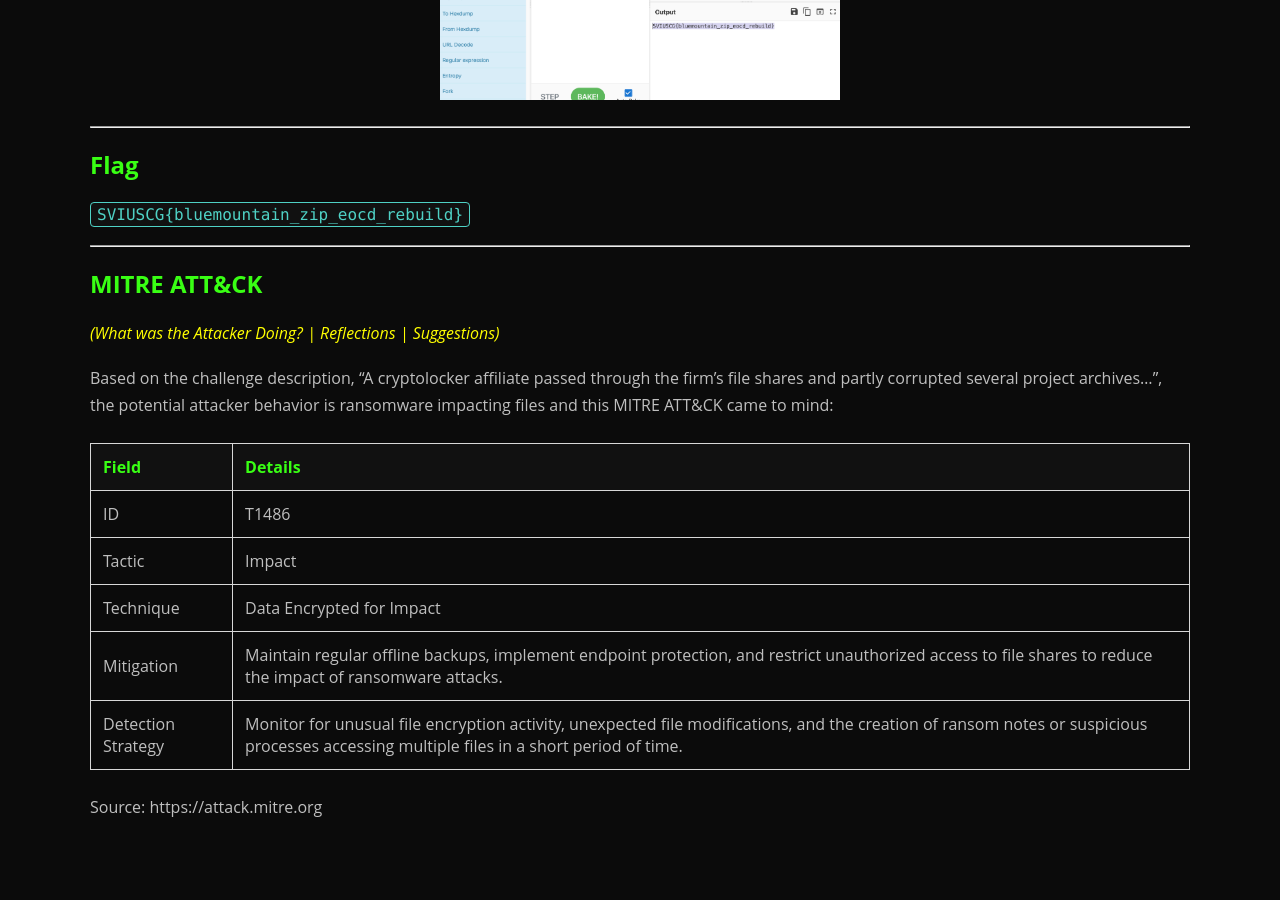
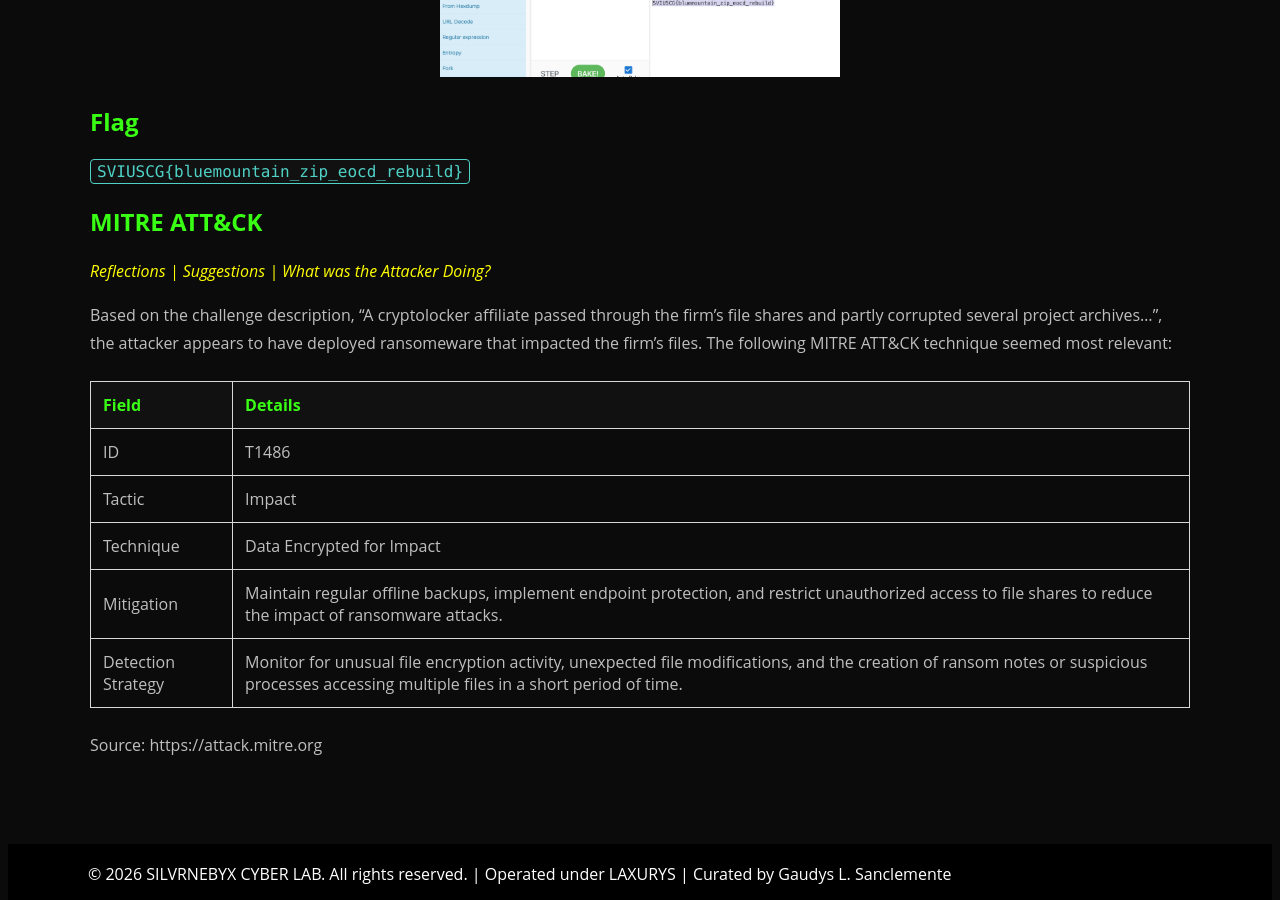
Before and after one commit to glsanclem/2026-US-Cyber-Open-CTF, a Jekyll site: the page built from main_challenges/broken-envelope.md, in a window 1280 px wide and 900 px high, scrolled down 1718 px. Built offline with Jekyll 4.4.1, drawn with Linux system fonts in a browser that asks for light colours; some of the changed text lies outside the part shown.

Commit message:
Revise Broken Envelope challenge details and format
Updated the format and content of the Broken Envelope challenge documentation, including points, difficulty, and methodology.

```diff
--- a/main_challenges/broken-envelope.md
+++ b/main_challenges/broken-envelope.md
@@ -56,17 +51,15 @@ As soon as I addeded the operation **Base64**, the flag appeared in the Output b
   <img src="/2026-US-Cyber-Open-CTF/assets/images/6-broken-envelope-cyberchef-flag.png" alt="CyberChef flag reveal graphic" width="400">
 </p>
 
----
 
 ## Flag
 `SVIUSCG{bluemountain_zip_eocd_rebuild}`
 
----
 
 ## MITRE ATT&CK
-<span style="color:yellow; font-style:italic;">(What was the Attacker Doing? | Reflections | Suggestions)</span>
+<span style="color:yellow; font-style:italic;">_Reflections | Suggestions | What was the Attacker Doing?_</span>
 
-Based on the challenge description, "A cryptolocker affiliate passed through the firm's file shares and partly corrupted several project archives...", the potential attacker behavior is ransomware impacting files and this MITRE ATT&CK came to mind:
+Based on the challenge description, "A cryptolocker affiliate passed through the firm's file shares and partly corrupted several project archives...", the attacker appears to have deployed ransomeware that impacted the firm's files. The following MITRE ATT&CK technique seemed most relevant:
 
 | Field | Details |
 |:--------|:---------|
```
Also changed, not shown: other parts of main_challenges/broken-envelope.md (+3 -8 lines).
